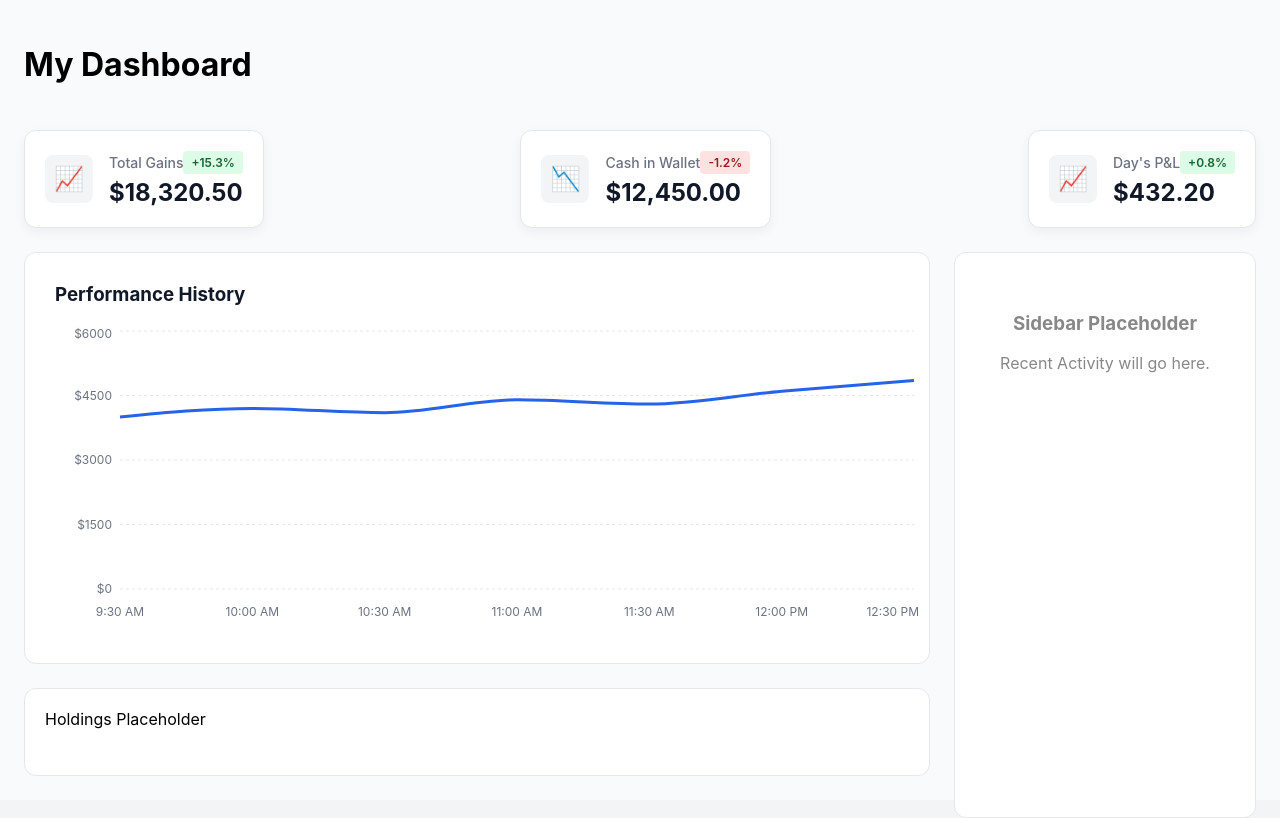
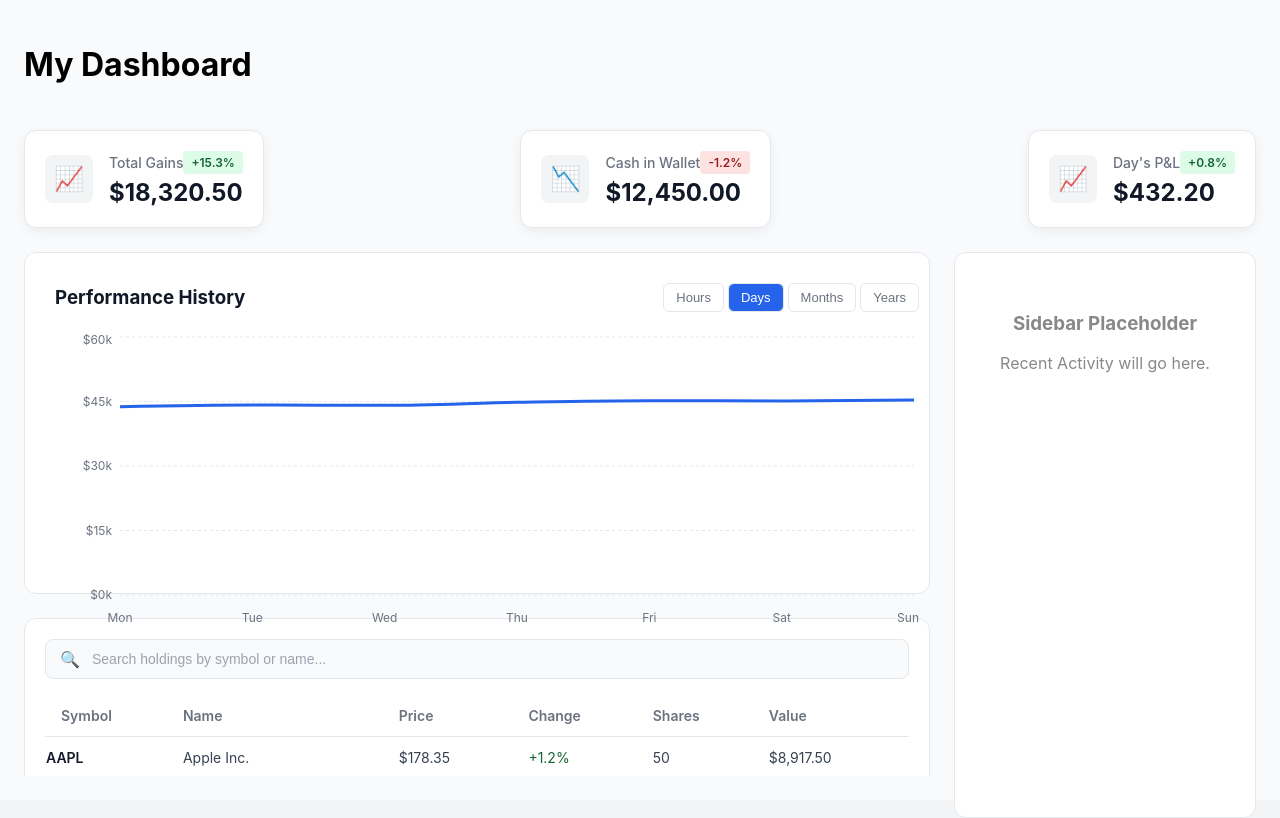
Before and after one commit to orion-trading-platform/frontend, a React (Vite) app in the folder apps/web_client/: page / in a window 1280 px wide. Built offline with nearby package versions, Linux system fonts and the light colour scheme.

Commit message:
added a search bar, holding table and timeline funcitonality to the performance chart

```diff
--- a/apps/web_client/src/features/dashboard/DashboardPage.tsx
+++ b/apps/web_client/src/features/dashboard/DashboardPage.tsx
@@ -1,10 +1,24 @@
+import { useState, useMemo } from 'react';
 import { DashboardGrid } from './layouts/DashboardGrid';
 import { StatCard } from './components/StatCard';
-import { RecentActivity } from './components/RecentActivity';
-import { MOCK_STATS, MOCK_ACTIVITY } from './data/mockData';
 import { PerformanceChart } from './components/PerformanceChart';
+import { SearchBar } from './components/SearchBar';
+import { HoldingsTable } from './components/HoldingsTable';
+import { MOCK_STATS, MOCK_HOLDINGS } from './data/mockData';
 
 export const DashboardPage = () => {
+  const [searchQuery, setSearchQuery] = useState('');
+
+  const filteredHoldings = useMemo(() => {
+    const q = searchQuery.trim().toLowerCase();
+    if (!q) return MOCK_HOLDINGS;
+    return MOCK_HOLDINGS.filter(
+      (h) =>
+        h.symbol.toLowerCase().includes(q) ||
+        h.name.toLowerCase().includes(q)
+    );
+  }, [searchQuery]);
+
   return (
     <DashboardGrid
       header={<h1>My Dashboard</h1>}
@@ -22,7 +36,12 @@ export const DashboardPage = () => {
           <p>Recent Activity will go here.</p>
         </div>
       }
-      holdings={<div>Holdings Placeholder</div>}
+      holdings={
+        <div style={{ display: 'flex', flexDirection: 'column', gap: 16 }}>
+          <SearchBar value={searchQuery} onChange={setSearchQuery} />
+          <HoldingsTable holdings={filteredHoldings} />
+        </div>
+      }
     />
   );
 };
--- /dev/null
+++ b/apps/web_client/src/features/dashboard/components/HoldingsTable.module.css
@@ -0,0 +1,50 @@
+.tableWrap {
+  overflow-x: auto;
+}
+
+.table {
+  width: 100%;
+  border-collapse: collapse;
+  font-size: 14px;
+}
+
+.th {
+  text-align: left;
+  padding: 12px 16px;
+  font-weight: 600;
+  color: #6b7280;
+  border-bottom: 1px solid #e5e7eb;
+}
+
+.row {
+  border-bottom: 1px solid #f3f4f6;
+}
+
+.row:hover {
+  background: #f9fafb;
+}
+
+.td {
+  padding: 12px 16px;
+  color: #374151;
+}
+
+.tdSymbol {
+  font-weight: 600;
+  color: #111827;
+}
+
+.positive {
+  color: #166534;
+}
+
+.negative {
+  color: #991b1b;
+}
+
+.empty {
+  padding: 32px;
+  text-align: center;
+  color: #6b7280;
+  font-size: 14px;
+}
--- a/apps/web_client/src/features/dashboard/components/HoldingsTable.tsx
+++ b/apps/web_client/src/features/dashboard/components/HoldingsTable.tsx
@@ -0,0 +1,47 @@
+import type { Holding } from '../data/mockData';
+import styles from './HoldingsTable.module.css';
+
+interface HoldingsTableProps {
+  holdings: Holding[];
+}
+
+export const HoldingsTable = ({ holdings }: HoldingsTableProps) => {
+  if (holdings.length === 0) {
+    return (
+      <div className={styles.empty}>
+        No holdings match your search.
+      </div>
+    );
+  }
+
+  return (
+    <div className={styles.tableWrap}>
+      <table className={styles.table}>
+        <thead>
+          <tr>
+            <th className={styles.th}>Symbol</th>
+            <th className={styles.th}>Name</th>
+            <th className={styles.th}>Price</th>
+            <th className={styles.th}>Change</th>
+            <th className={styles.th}>Shares</th>
+            <th className={styles.th}>Value</th>
+          </tr>
+        </thead>
+        <tbody>
+          {holdings.map((h) => (
+            <tr key={h.symbol} className={styles.row}>
+              <td className={styles.tdSymbol}>{h.symbol}</td>
+              <td className={styles.td}>{h.name}</td>
+              <td className={styles.td}>${h.price.toFixed(2)}</td>
+              <td className={`${styles.td} ${h.change.startsWith('+') ? styles.positive : styles.negative}`}>
+                {h.change}
+              </td>
+              <td className={styles.td}>{h.shares}</td>
+              <td className={styles.td}>${h.value.toLocaleString('en-US', { minimumFractionDigits: 2 })}</td>
+            </tr>
+          ))}
+        </tbody>
+      </table>
+    </div>
+  );
+};
--- a/apps/web_client/src/features/dashboard/components/PerformanceChart.tsx
+++ b/apps/web_client/src/features/dashboard/components/PerformanceChart.tsx
@@ -1,3 +1,4 @@
+import { useState } from 'react';
 import {
   LineChart,
   Line,
@@ -8,22 +9,89 @@ import {
   ResponsiveContainer,
 } from 'recharts';
 
-// Mock data: This represents the "Performance" of the portfolio
-const data = [
-  { time: '9:30 AM', value: 4000 },
-  { time: '10:00 AM', value: 4200 },
-  { time: '10:30 AM', value: 4100 },
-  { time: '11:00 AM', value: 4400 },
-  { time: '11:30 AM', value: 4300 },
-  { time: '12:00 PM', value: 4600 },
-  { time: '12:30 PM', value: 4850 },
-];
+type Timeline = 'hours' | 'days' | 'months' | 'years';
+
+interface ChartPoint {
+  time: string;
+  value: number;
+}
+
+// Dummy data per timeline
+const DATA_BY_TIMELINE: Record<Timeline, ChartPoint[]> = {
+  hours: [
+    { time: '9:00 AM', value: 44200 },
+    { time: '10:00 AM', value: 44500 },
+    { time: '11:00 AM', value: 44100 },
+    { time: '12:00 PM', value: 44800 },
+    { time: '1:00 PM', value: 45200 },
+    { time: '2:00 PM', value: 44900 },
+    { time: '3:00 PM', value: 45500 },
+    { time: '4:00 PM', value: 45320 },
+  ],
+  days: [
+    { time: 'Mon', value: 43800 },
+    { time: 'Tue', value: 44200 },
+    { time: 'Wed', value: 44100 },
+    { time: 'Thu', value: 44800 },
+    { time: 'Fri', value: 45200 },
+    { time: 'Sat', value: 45100 },
+    { time: 'Sun', value: 45320 },
+  ],
+  months: [
+    { time: 'Jul', value: 41200 },
+    { time: 'Aug', value: 42500 },
+    { time: 'Sep', value: 41800 },
+    { time: 'Oct', value: 43200 },
+    { time: 'Nov', value: 44100 },
+    { time: 'Dec', value: 44800 },
+    { time: 'Jan', value: 45320 },
+  ],
+  years: [
+    { time: '2020', value: 38000 },
+    { time: '2021', value: 39500 },
+    { time: '2022', value: 37200 },
+    { time: '2023', value: 41800 },
+    { time: '2024', value: 45320 },
+  ],
+};
+
+const TIMELINE_LABELS: Record<Timeline, string> = {
+  hours: 'Hours',
+  days: 'Days',
+  months: 'Months',
+  years: 'Years',
+};
 
 export const PerformanceChart = () => {
+  const [timeline, setTimeline] = useState<Timeline>('days');
+  const data = DATA_BY_TIMELINE[timeline];
+
   return (
-    // We add a little padding inside the chart container itself
     <div style={{ width: '100%', height: 350, padding: '10px' }}>
-      <h3 style={{ margin: '0 0 20px 0', color: '#111827' }}>Performance History</h3>
+      <div style={{ display: 'flex', justifyContent: 'space-between', alignItems: 'center', marginBottom: 20, flexWrap: 'wrap', gap: 12 }}>
+        <h3 style={{ margin: 0, color: '#111827' }}>Performance History</h3>
+        <div style={{ display: 'flex', gap: 4 }}>
+          {(Object.keys(TIMELINE_LABELS) as Timeline[]).map((key) => (
+            <button
+              key={key}
+              type="button"
+              onClick={() => setTimeline(key)}
+              style={{
+                padding: '6px 12px',
+                fontSize: 13,
+                fontWeight: 500,
+                border: '1px solid #e5e7eb',
+                borderRadius: 6,
+                background: timeline === key ? '#2563eb' : '#fff',
+                color: timeline === key ? '#fff' : '#6b7280',
+                cursor: 'pointer',
+              }}
+            >
+              {TIMELINE_LABELS[key]}
+            </button>
+          ))}
+        </div>
+      </div>
 
       <ResponsiveContainer width="100%" height="85%">
         <LineChart data={data}>
@@ -33,22 +101,22 @@ export const PerformanceChart = () => {
             tick={{ fontSize: 12, fill: '#6b7280' }}
             tickLine={false}
             axisLine={false}
-            dy={10} // Push labels down slightly
+            dy={10}
           />
           <YAxis
             tick={{ fontSize: 12, fill: '#6b7280' }}
             tickLine={false}
             axisLine={false}
-            tickFormatter={(value) => `$${value}`}
+            tickFormatter={(value) => `$${(value / 1000).toFixed(0)}k`}
           />
           <Tooltip
-            formatter={(value) => [`$${value}`, 'Portfolio Value']}
+            formatter={(value) => [`$${Number(value).toLocaleString()}`, 'Portfolio Value']}
             contentStyle={{ borderRadius: '8px', border: 'none', boxShadow: '0 4px 12px rgba(0,0,0,0.1)' }}
           />
           <Line
             type="monotone"
             dataKey="value"
-            stroke="#2563eb" /* Blue line usually looks better for 'Performance' */
+            stroke="#2563eb"
             strokeWidth={3}
             dot={false}
             activeDot={{ r: 6 }}
--- /dev/null
+++ b/apps/web_client/src/features/dashboard/components/SearchBar.module.css
@@ -0,0 +1,34 @@
+.wrapper {
+  display: flex;
+  align-items: center;
+  gap: 10px;
+  background: #f9fafb;
+  border: 1px solid #e5e7eb;
+  border-radius: 8px;
+  padding: 10px 14px;
+  transition: border-color 0.15s ease, box-shadow 0.15s ease;
+}
+
+.wrapper:focus-within {
+  border-color: #3b82f6;
+  box-shadow: 0 0 0 3px rgba(59, 130, 246, 0.15);
+}
+
+.icon {
+  font-size: 16px;
+  line-height: 1;
+  color: #6b7280;
+}
+
+.input {
+  flex: 1;
+  border: none;
+  background: transparent;
+  font-size: 14px;
+  color: #111827;
+  outline: none;
+}
+
+.input::placeholder {
+  color: #9ca3af;
+}
--- /dev/null
+++ b/apps/web_client/src/features/dashboard/components/SearchBar.tsx
@@ -0,0 +1,23 @@
+import styles from './SearchBar.module.css';
+
+interface SearchBarProps {
+  value: string;
+  onChange: (value: string) => void;
+  placeholder?: string;
+}
+
+export const SearchBar = ({ value, onChange, placeholder = 'Search holdings by symbol or name...' }: SearchBarProps) => {
+  return (
+    <div className={styles.wrapper}>
+      <span className={styles.icon} aria-hidden>🔍</span>
+      <input
+        type="search"
+        className={styles.input}
+        value={value}
+        onChange={(e) => onChange(e.target.value)}
+        placeholder={placeholder}
+        aria-label="Search holdings"
+      />
+    </div>
+  );
+};
--- a/apps/web_client/src/features/dashboard/data/mockData.ts
+++ b/apps/web_client/src/features/dashboard/data/mockData.ts
@@ -4,7 +4,16 @@ export const MOCK_STATS = [
   { label: "Day's P&L", value: "$432.20", change: "+0.8%", isPositive: true, icon: "pulse" },
 ];
 
-export const MOCK_HOLDINGS = [
+export type Holding = {
+  symbol: string;
+  name: string;
+  price: number;
+  change: string;
+  shares: number;
+  value: number;
+};
+
+export const MOCK_HOLDINGS: Holding[] = [
   { symbol: "AAPL", name: "Apple Inc.", price: 178.35, change: "+1.2%", shares: 50, value: 8917.50 },
   { symbol: "TSLA", name: "Tesla Inc.", price: 235.40, change: "-0.8%", shares: 30, value: 7062.00 },
   { symbol: "NVDA", name: "Nvidia Corp.", price: 460.15, change: "+3.5", shares: 15, value: 6902.25 },
```
